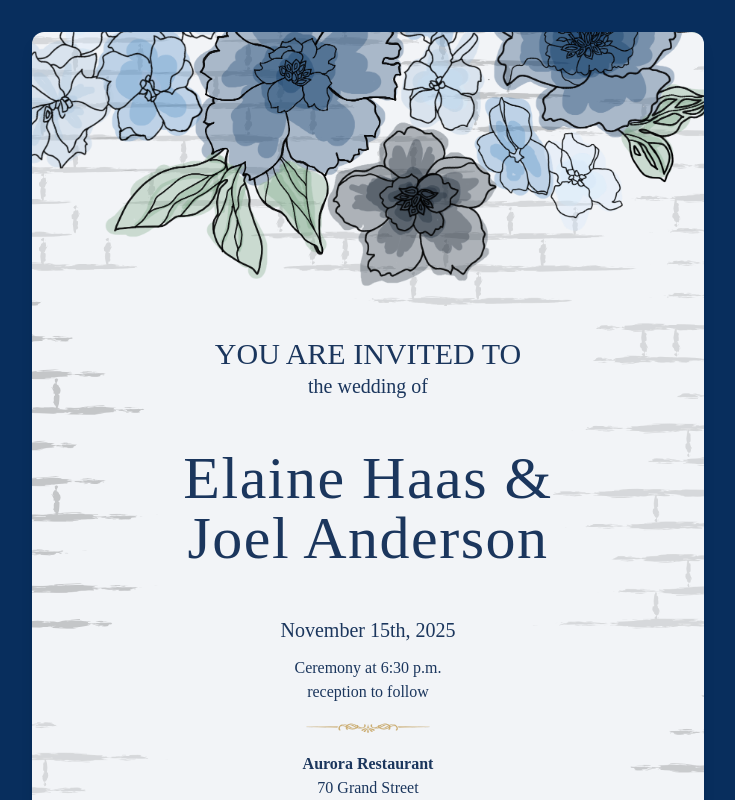
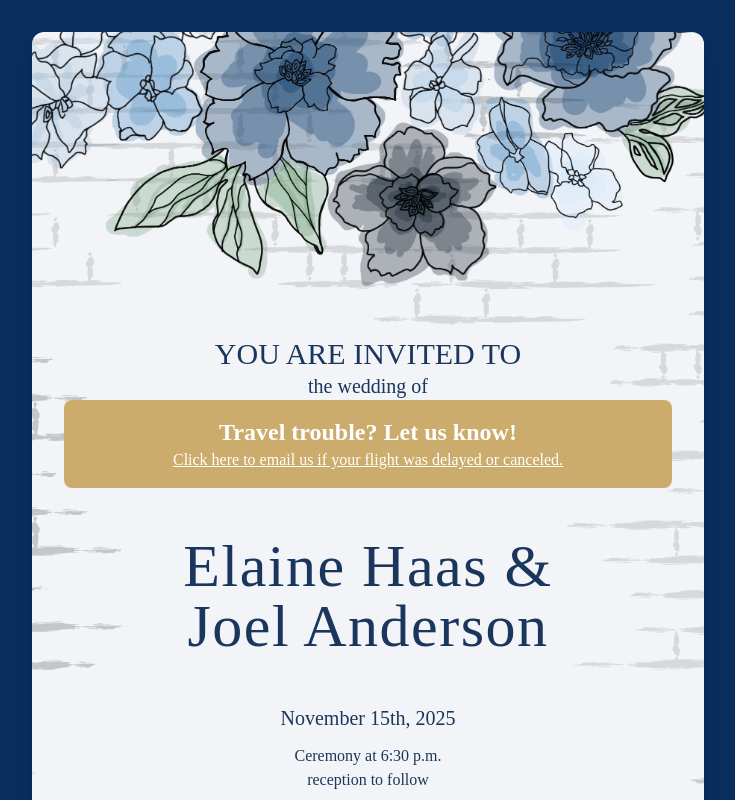
Before and after one commit to JoelBryceAnderson/elaineandjoel, a React (Create React App) app: page / in a window 1280 px wide. Shown: the top 800 px of the page, without its empty margins (272-1007 px from the left). Built offline with nearby package versions, Linux system fonts and the light colour scheme; no server answers; the HTML template or start-up script is replaced by a standard one; a web font is replaced by a local one.

Commit message:
feat: Add travel trouble banner to homepage

```diff
--- a/src/pages/HomePage.tsx
+++ b/src/pages/HomePage.tsx
@@ -53,6 +53,12 @@ const HomePage: React.FC = () => {
           <div className="text-center mb-12 mt-12 relative z-10 pt-40">
             <p className="text-[#1B365D] font-light text-3xl">YOU ARE INVITED TO</p>
             <p className="text-[#1B365D] text-xl">the wedding of</p>
+            <div className="bg-[#ccac6c] text-white p-4 rounded-lg text-center mb-8">
+              <h2 className="text-2xl font-bold">Travel trouble? Let us know!</h2>
+              <a href="mailto:elaineandjoelanderson@gmail.com" className="underline hover:text-gray-200">
+                Click here to email us if your flight was delayed or canceled.
+              </a>
+            </div>
 
             <h1 className="text-6xl tracking-wide text-[#1B365D] my-12" style={{fontFamily: 'Italianno, cursive'}}>
               Elaine Haas &<br /> Joel Anderson
```
